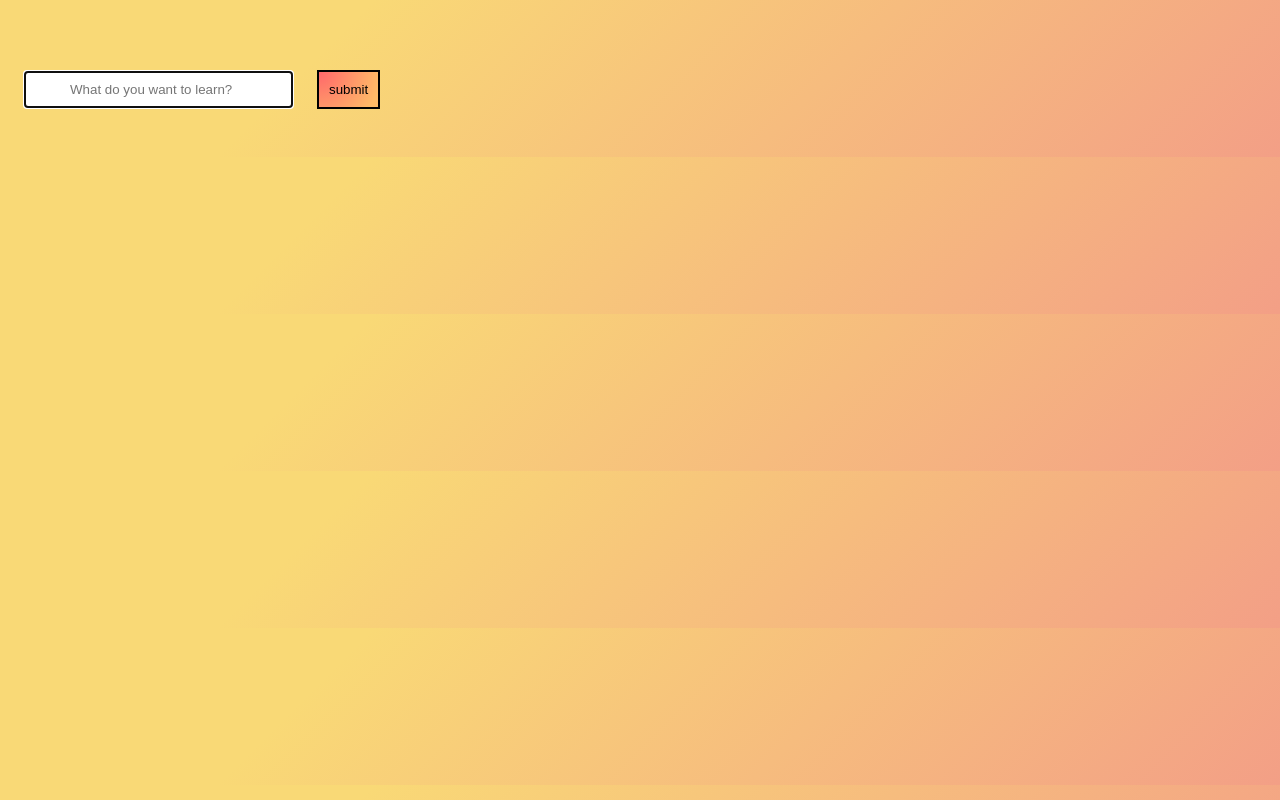
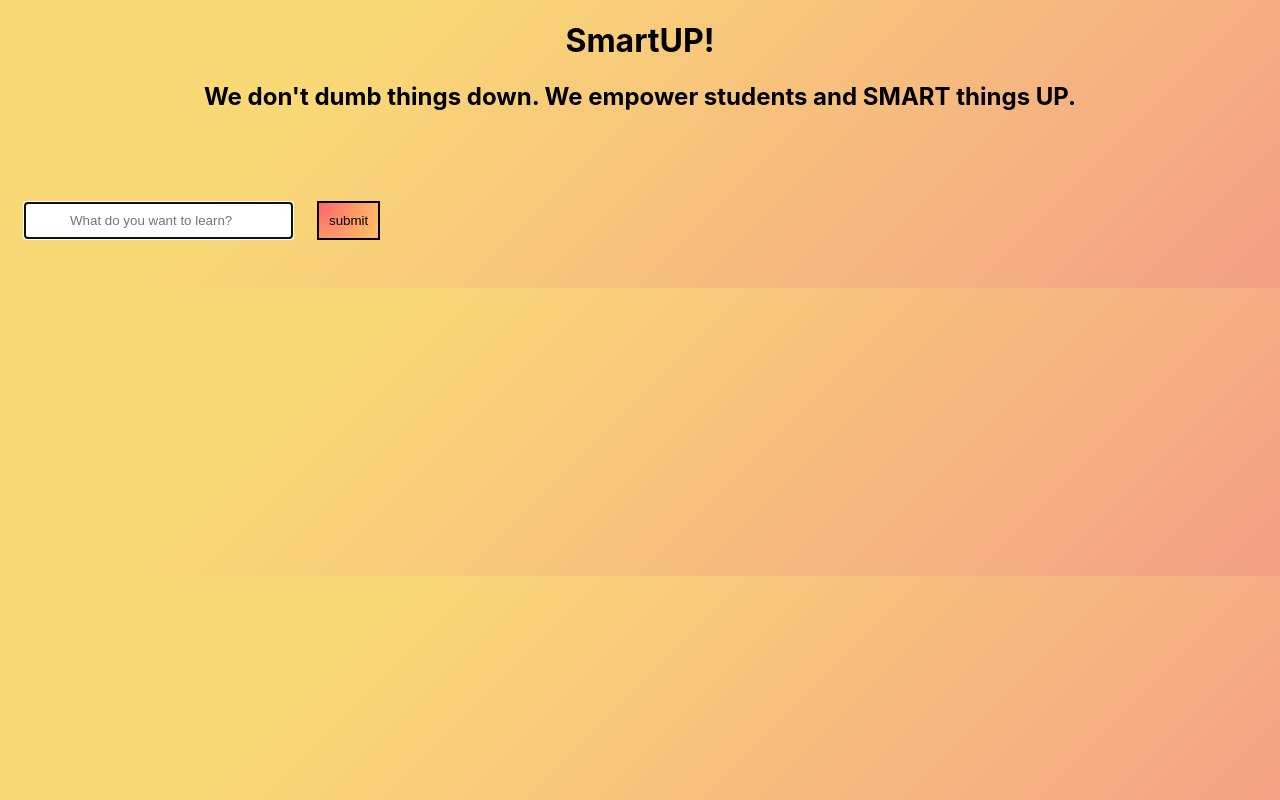
Before and after one commit to ssb3vk/HooHacks22, a React (Create React App) app in the folder frontend/: page / in a window 1280 px wide. Built offline with nearby package versions, Linux system fonts and the light colour scheme.

Commit message:
Centering things

```diff
--- a/frontend/src/App.css
+++ b/frontend/src/App.css
@@ -70,3 +70,13 @@ cursor: pointer;
     background-color: #00b712;
     background-image: linear-gradient(315deg, #00b712 0%, #5aff15 74%);
   }
+
+
+  * {
+    margin-left: auto;
+    margin-right: auto;
+  }
+
+  p { text-align: center }
+h1 { text-align: center }
+h2 { text-align: center }
--- a/frontend/src/App.js
+++ b/frontend/src/App.js
@@ -87,6 +87,8 @@ function App() {
 
   return (
     <div>
+      <h1>SmartUP!</h1>
+      <h2>We don't dumb things down. We empower students and SMART things UP.</h2>
       <SearchBox return_data={handle_organic_results}/>
       { articles.map((article_i) =>
         <Page article={article_i} key={article_i.position}>
```
